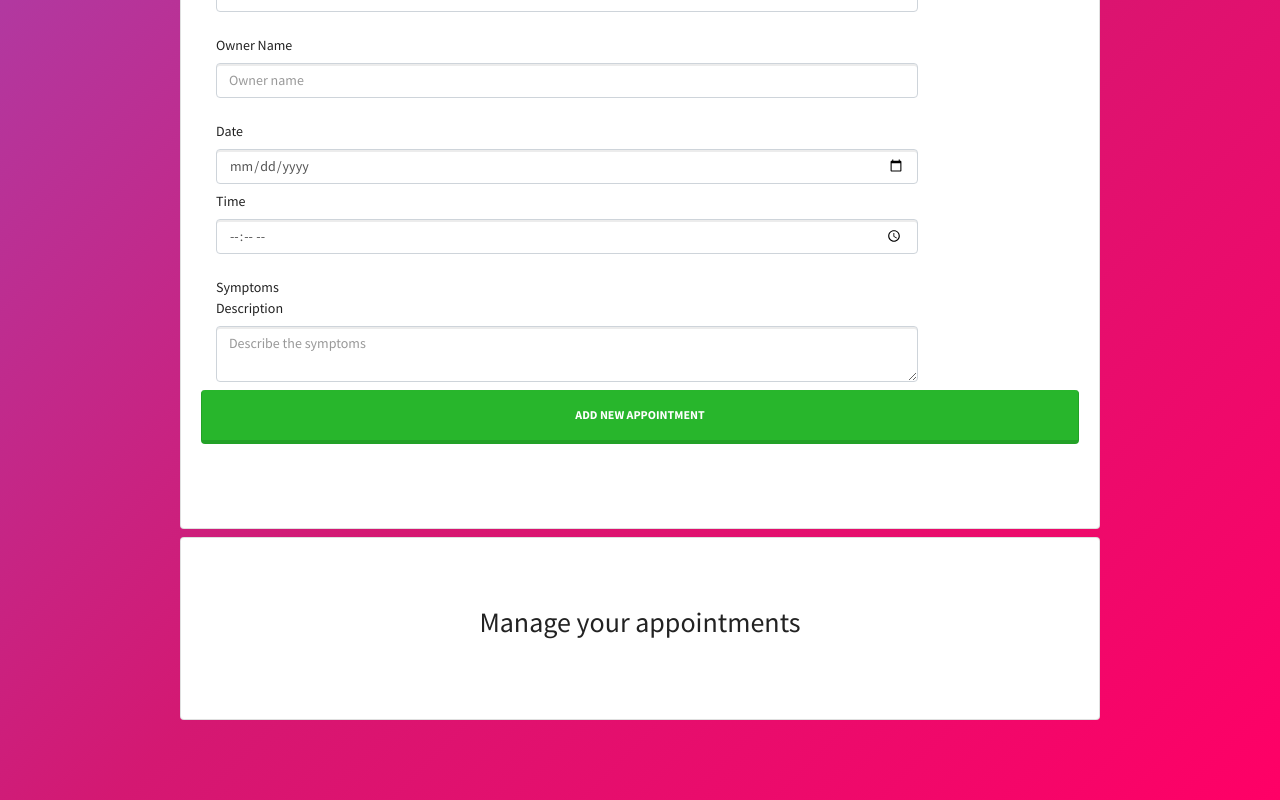
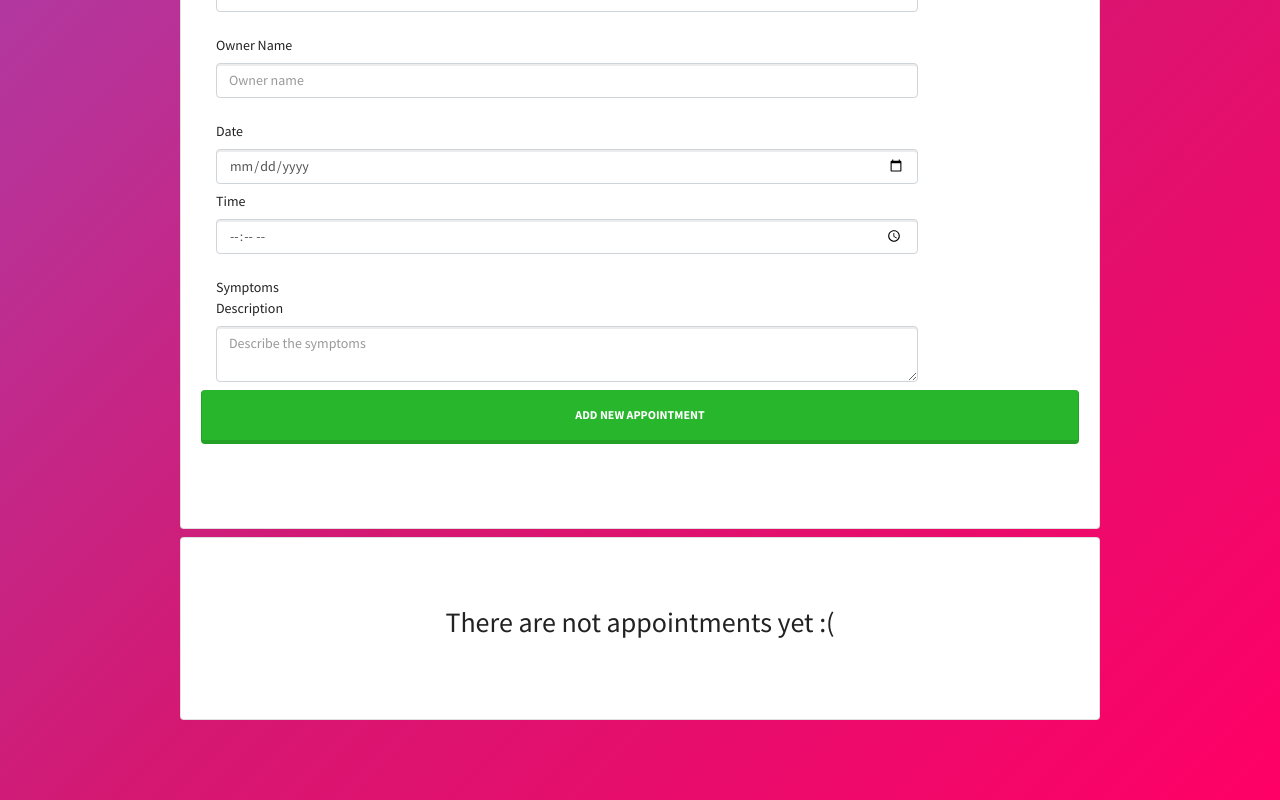
Before and after one commit to ccasbre27/VeterinaryManagement, a React (Create React App) app: page / in a window 1280 px wide. Shown: the part 355-1155 px from the top of the page. Built offline with nearby package versions, Linux system fonts and the light colour scheme.

Commit message:
added conditional message in list appointment section

```diff
--- a/src/components/ListAppointments.js
+++ b/src/components/ListAppointments.js
@@ -3,10 +3,14 @@ import Appointment from './Appointment';
 import PropTypes from 'prop-types';
 
 const ListAppointments = ({ appointments, deleteAppointment }) => {
+
+    // imprimir un mensaje si hay citas o no
+    const message = Object.keys(appointments).length === 0 ? 'There are not appointments yet :(' : 'Manage your appointments';
+
     return (
         <div className="card mt-2 py-5">
             <div className="card-body">
-                <h2 className="card-title text-center">Manage your appointments</h2>
+                <h2 className="card-title text-center">{message}</h2>
                 <div className="lista-citas">
                     {appointments.map(app => (
                         <Appointment
```
